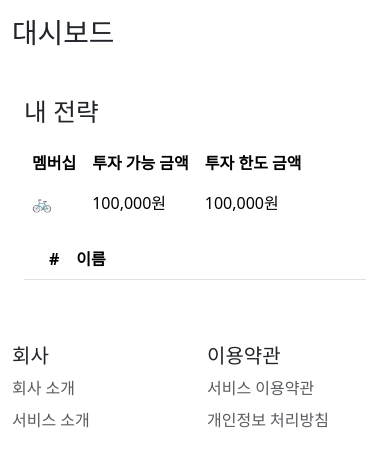
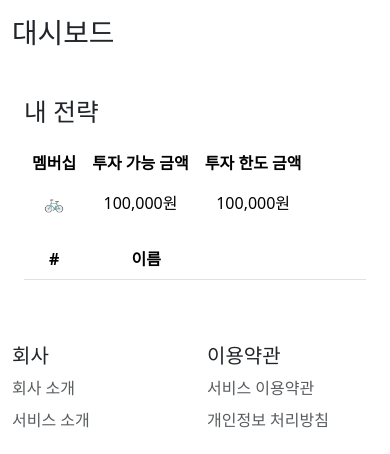
Before and after one commit to leetusik/offbit, a Flask app: page /my/dashboard in a window 390 px wide. Shown: the part 56-510 px from the top of the page. Run offline with Flask 3, Linux system fonts and the light colour scheme; the visitor is signed in with stand-in values (Sample User, id 1); data comes from the database, SQL or seed files in the repository; lists and menus that the app fills with data are empty; some libraries are stand-ins or nearby versions.

Commit message:
mobile view4

```diff
--- a/app/templates/user/dashboard.html
+++ b/app/templates/user/dashboard.html
@@ -10,8 +10,9 @@
         background: none;
         border: none;
         color: inherit;
-        font-size: 1em;
+        font-size: 1em; /* Adjust the size of the star if needed */
         cursor: pointer;
+        /* padding: 0; */
     }
     .more-tight {
         padding: 0;
@@ -28,34 +29,9 @@
     }
     .uniform-row {
         display: table-row;
-        height: 80px;
-    }
-    .col-name {
-        width: 25%;
-        white-space: nowrap;
-        overflow: hidden;
-        text-overflow: ellipsis;
+        height: 80px; /* Set this to the maximum height you want */
     }
 
-    /* Ensure consistent column widths across the table */
-    table {
-        width: 100%;
-        table-layout: fixed; /* Ensures consistent column width */
-    }
-
-    th, td {
-        text-align: left;
-        padding: 8px;
-    }
-
-    /* Set specific widths for each column */
-    .col-id {
-        width: 8%;
-    }
-
-    .col-investing-limit, .col-execution-time {
-        width: 20%;
-    }
     </style>
 {% endblock %}
 {% block content %}
@@ -92,10 +68,10 @@
             <thead>
                 <tr>
                     <th scope="col" class="more-tight"></th>
-                    <th scope="col" class="col-id">#</th>
-                    <th scope="col" class="col-name">이름</th>
-                    <th scope="col" class="d-none d-md-table-cell col-investing-limit">투자 한도 (₩)</th>
-                    <th scope="col" class="d-none d-md-table-cell col-execution-time">투자 실행 시간</th>
+                    <th scope="col">#</th>
+                    <th scope="col">이름</th>
+                    <th scope="col" class="d-none d-md-table-cell">투자 한도 (₩)</th>
+                    <th scope="col" class="d-none d-md-table-cell">투자 실행 시간</th>
                     <th scope="col"></th>
                     <th scope="col"></th>
                 </tr>
@@ -110,14 +86,14 @@
                                 {{ form_e.submit(value="★", data_bs_toggle="tooltip", title="내 전략에서 제거하기") }}
                             </form>
                         </th>
-                        <td class="col-id">{{ user_strategy.strategy.id }}</td>
-                        <td class="col-name">
+                        <td>{{ user_strategy.strategy.id }}</td>
+                        <td>
                             <div>
                                 <p class="mb-1">{{ user_strategy.strategy.name }}</p>
                                 <p class="text-muted small">매매 종목: {{ user_strategy.target_currency.name }}</p>
                             </div>
                         </td>
-                        <td class="d-none d-md-table-cell col-investing-limit">
+                        <td class="d-none d-md-table-cell">
                             {% if user_strategy.investing_limit %}
                                 <span>{{ format_integer(user_strategy.investing_limit) }}</span>
                             {% else %}
@@ -125,7 +101,7 @@
                             {% endif %}
                         </td>
                         <td id="execution_time{{ user_strategy.id }}"
-                            class="d-none d-md-table-cell col-execution-time">
+                            class="d-none d-md-table-cell">
                             {% if user_strategy.execution_time %}
                                 <span>{{ user_strategy.execution_time.strftime("%H:%M") }}</span>
                             {% else %}
@@ -180,14 +156,14 @@
                                 <form action="{{ url_for("user.deactivate_user_strategy", user_strategy_id=user_strategy.id) }}"
                                       method="post"
                                       style="display:inline">
-                                    {{ form_e.hidden_tag() }}
+                                    {{ form_e.hidden_tag() }}  <!-- CSRF token for Flask-WTF forms (optional if using Flask-WTF) -->
                                     <button type="submit" class="btn btn-danger">중지</button>
                                 </form>
                             {% else %}
                                 <form action="{{ url_for("user.no_setting_no_start") }}"
                                       method="post"
                                       style="display:inline">
-                                    {{ form_e.hidden_tag() }}
+                                    {{ form_e.hidden_tag() }}  <!-- CSRF token for Flask-WTF forms (optional if using Flask-WTF) -->
                                     <button type="submit" class="btn btn-warning">시작</button>
                                 </form>
                             {% endif %}
```
